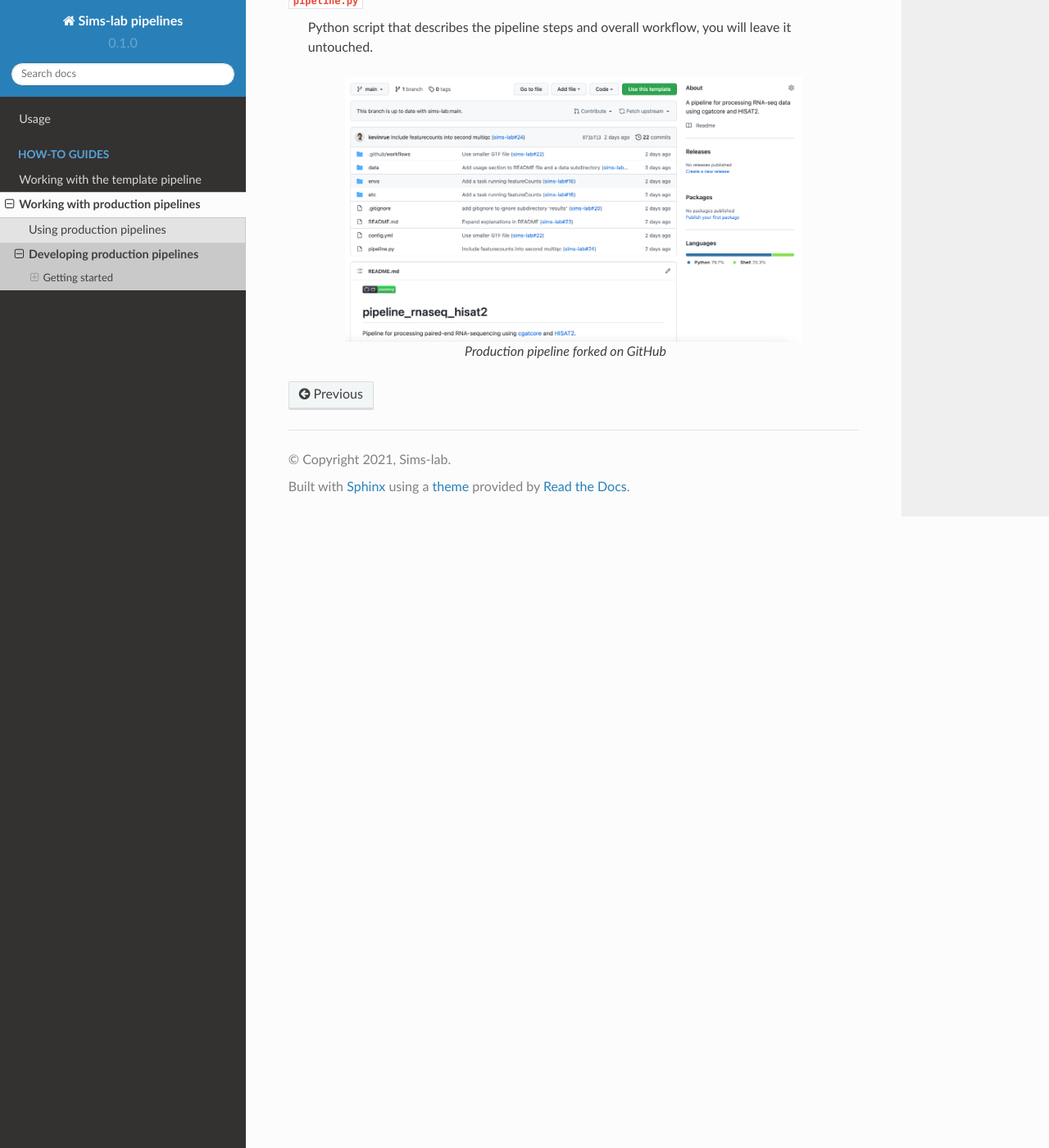
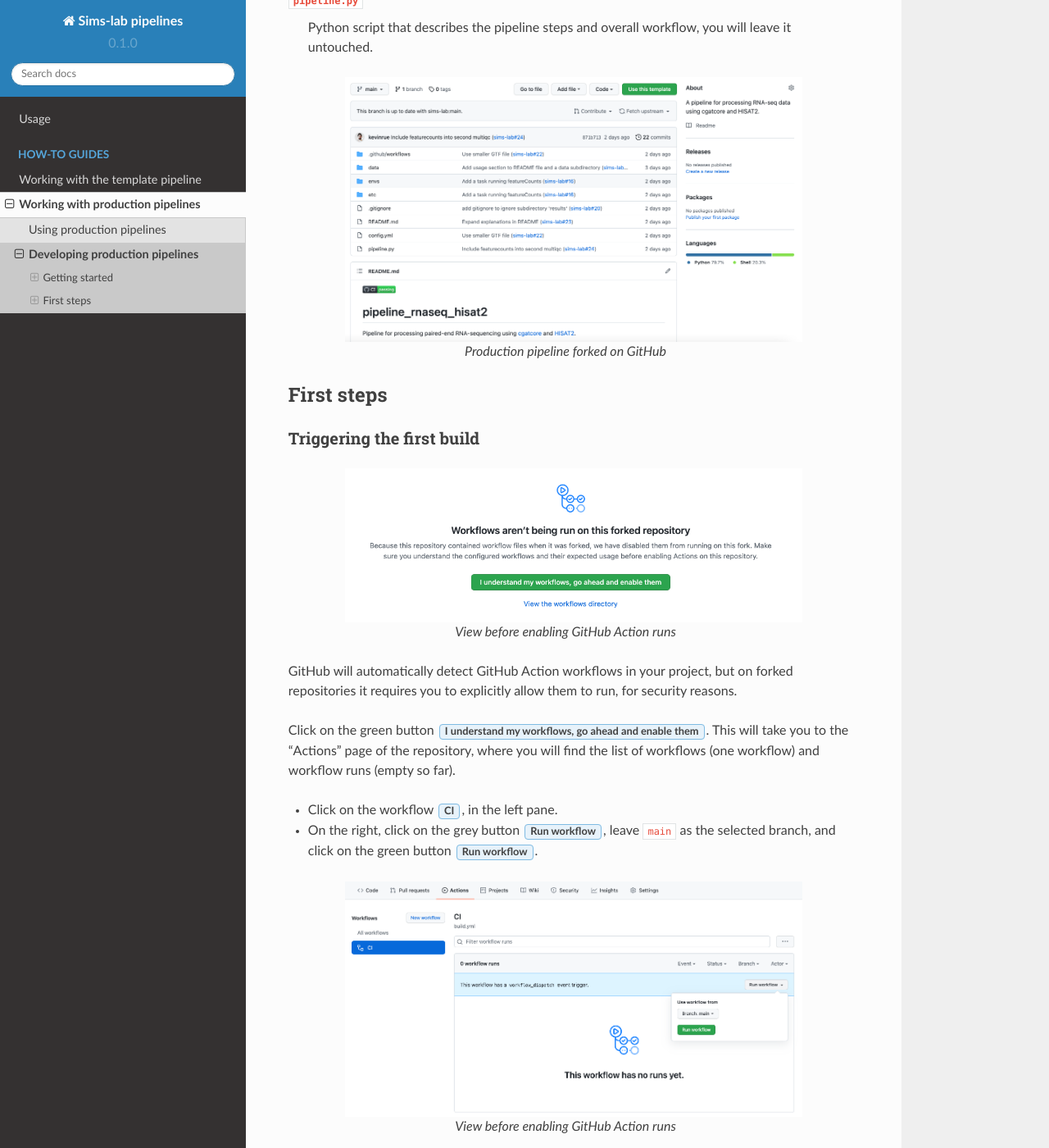
Before and after one commit to kevinrue/rtd-tutorial, a Sphinx documentation site: the page built from docs/source/guides/production_fork.rst, in a window 1280 px wide and 1400 px high, scrolled down 1302 px. Shown: the whole window at 82% size. Built offline with Sphinx 7.4.7 and the Read the Docs theme 2.0.0, drawn with Linux system fonts in a browser that asks for light colours; some of the changed text lies outside the part shown.

Commit message:
develop fork guide until first successful build

```diff
--- a/docs/source/guides/production_fork.rst
+++ b/docs/source/guides/production_fork.rst
@@ -70,3 +70,48 @@ to the parent repository, and it contains the following files and sub-directorie
    :alt: Production pipeline forked on GitHub
 
    Production pipeline forked on GitHub
+
+First steps
+-----------
+
+Triggering the first build
+~~~~~~~~~~~~~~~~~~~~~~~~~~
+
+.. figure:: /_static/images/guides/github-workflow-enable.png
+   :width: 80%
+   :align: center
+   :alt: View before enabling GitHub Action runs.
+
+   View before enabling GitHub Action runs
+
+GitHub will automatically detect GitHub Action workflows
+in your project, but on forked repositories it requires you to explicitly
+allow them to run, for security reasons.
+
+Click on the green button :guilabel:`I understand my workflows, go ahead and enable them`.
+This will take you to the "Actions" page of the repository,
+where you will find the list of workflows (one workflow) and workflow runs (empty so far).
+
+* Click on the workflow :guilabel:`CI`, in the left pane.
+* On the right, click on the grey button :guilabel:`Run workflow`,
+  leave ``main`` as the selected branch,
+  and click on the green button :guilabel:`Run workflow`.
+
+.. figure:: /_static/images/guides/github-action-manual-run.png
+   :width: 80%
+   :align: center
+   :alt: View before enabling GitHub Action runs.
+
+   View before enabling GitHub Action runs
+
+After a few seconds, an entry will appear in the main panel,
+representing the first run of the workflow.
+
+To see the build logs, click on the title of the workflow run.
+
+.. figure:: /_static/images/guides/fork-first-successful-build.png
+   :width: 80%
+   :align: center
+   :alt: First successful build
+
+   First successful build
```
Also changed, not shown: docs/source/_static/images/guides/fork-first-successful-build.png (added), docs/source/_static/images/guides/github-action-manual-run.png (added), docs/source/_static/images/guides/github-workflow-enable.png (added).
